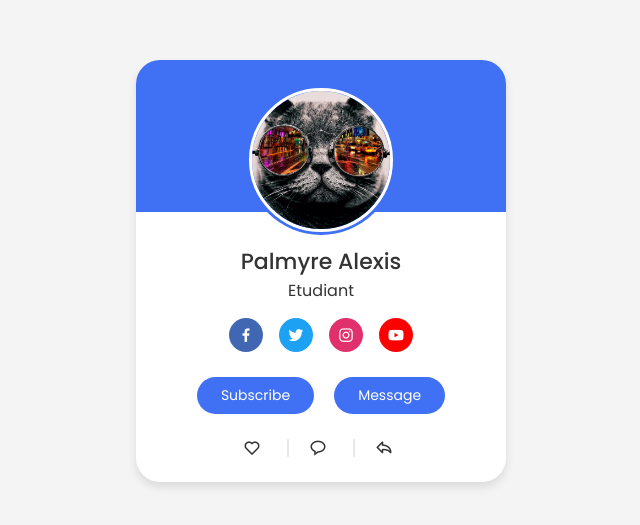
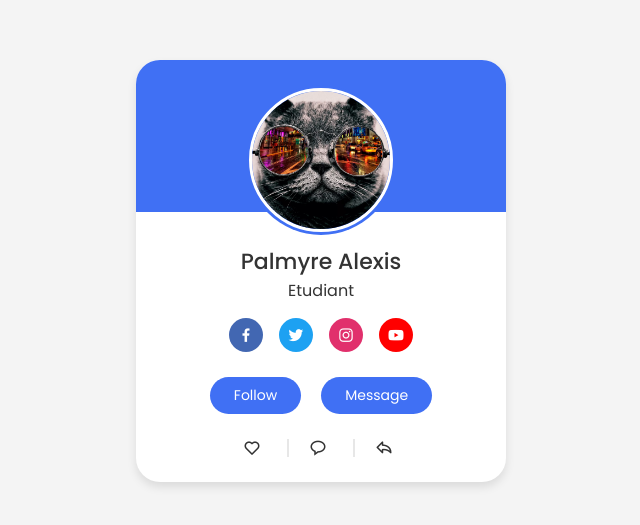
Before and after one commit to alexispalmyre/entrainement-html-et-css, a plain HTML site: page index.html in a window 1280 px wide. Shown: the part 129-654 px from the top of the page, without its empty margins (319-959 px from the left). Drawn offline with nearby package versions, Linux system fonts and the light colour scheme.

Commit message:
index.html

```diff
--- a/index.html
+++ b/index.html
@@ -43,7 +43,7 @@
       </div>
 
       <div class="buttons">
-        <button class="button">Subscribe</button>
+        <button class="button">Follow</button>
         <button class="button">Message</button>
       </div>
 
```
